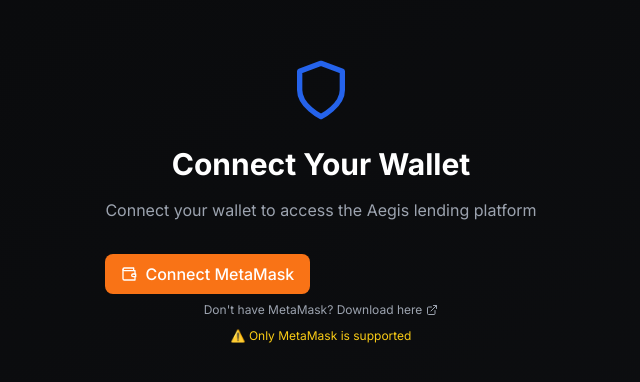
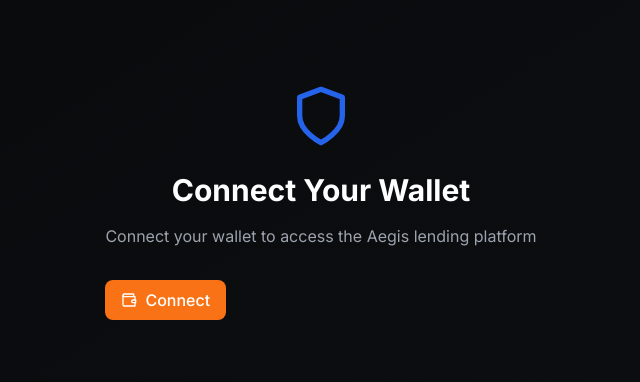
Before and after one commit to lucylow/aegis-ai-liquid-vault, a React (Vite) app: page /app in a window 1280 px wide. Shown: the part 198-580 px from the top of the page, without its empty margins (319-959 px from the left). Built offline with nearby package versions, Linux system fonts and the light colour scheme.

Commit message:
Refactor wallet connection button
Consolidate wallet connection and disconnection into a single button.

```diff
--- a/src/components/WalletConnect.tsx
+++ b/src/components/WalletConnect.tsx
@@ -65,16 +65,19 @@ const WalletConnect = () => {
     return networkColors[chainId] || '#666';
   };
 
-  if (!isConnected) {
   return (
     <div className="relative">
       <button
-          onClick={handleConnect}
+        onClick={isConnected ? handleDisconnect : handleConnect}
         disabled={isConnecting}
-          className="px-4 py-2 bg-orange-500 hover:bg-orange-600 text-white rounded-lg font-medium transition-colors disabled:opacity-50 disabled:cursor-not-allowed flex items-center gap-2"
+        className={`px-4 py-2 rounded-lg font-medium transition-colors disabled:opacity-50 disabled:cursor-not-allowed flex items-center gap-2 ${
+          isConnected
+            ? 'bg-red-500/20 hover:bg-red-500/30 text-red-400 border border-red-500/30'
+            : 'bg-orange-500 hover:bg-orange-600 text-white'
+        }`}
       >
         <Wallet size={16} />
-          {isConnecting ? 'Connecting...' : 'Connect MetaMask'}
+        {isConnecting ? 'Connecting...' : isConnected ? 'Disconnect' : 'Connect'}
       </button>
 
       {/* Connection Error Toast */}
@@ -112,92 +115,6 @@ const WalletConnect = () => {
           </div>
         </div>
       )}
-
-        {/* MetaMask Download Link */}
-        <div className="text-center mt-2">
-          <a
-            href="https://metamask.io/download/"
-            target="_blank"
-            rel="noopener noreferrer"
-            className="text-xs text-gray-400 hover:text-gray-300 transition-colors flex items-center justify-center gap-1"
-          >
-            Don't have MetaMask? Download here
-            <ExternalLink size={12} />
-          </a>
-        </div>
-
-        <div className="text-center mt-1">
-          <span className="text-xs text-yellow-400">⚠️ Only MetaMask is supported</span>
-        </div>
-      </div>
-    );
-  }
-
-  return (
-    <div className="relative">
-      <div className="flex items-center gap-3">
-        {/* Notification Bell */}
-        <button className="p-2 rounded-lg hover:bg-white/10 transition-colors relative">
-          <div className="w-5 h-5 bg-red-500 rounded-full flex items-center justify-center">
-            <span className="text-xs text-white font-medium">3</span>
-          </div>
-        </button>
-
-        {/* Wallet Status */}
-        <div className="flex items-center gap-2 px-3 py-2 bg-green-500/20 border border-green-500/30 rounded-lg">
-          <div className="w-2 h-2 bg-green-400 rounded-full"></div>
-          <span className="text-sm font-medium text-green-400">Connected</span>
-        </div>
-
-        {/* Wallet Info */}
-        <div className="text-right">
-          <div className="text-sm font-medium text-white">
-            {address?.substring(0, 6)}...{address?.substring(38)}
-          </div>
-          <div className="text-xs text-gray-400">{balance} ETH</div>
-        </div>
-
-        {/* Network Info */}
-        <div className="text-right">
-          <div className="text-sm text-white">{network}</div>
-          <button
-            onClick={() => setShowNetworkSelector(!showNetworkSelector)}
-            className="text-xs text-blue-400 hover:text-blue-300 transition-colors"
-          >
-            Switch Network
-          </button>
-        </div>
-
-        {/* Disconnect Button */}
-        <button
-          onClick={handleDisconnect}
-          className="px-3 py-2 bg-red-500/20 hover:bg-red-500/30 text-red-400 rounded-lg transition-colors text-sm font-medium"
-        >
-          Disconnect
-        </button>
-      </div>
-
-      {/* Network Selector Dropdown */}
-      {showNetworkSelector && (
-        <div className="absolute top-full right-0 mt-2 w-64 bg-gray-800 border border-white/10 rounded-lg p-3 z-50">
-          <div className="text-sm font-medium text-white mb-3">Select Network</div>
-          <div className="space-y-2">
-            {[1, 137, 56, 42161, 10, 8453, 59144].map((chainId) => (
-              <button
-                key={chainId}
-                onClick={() => handleNetworkSwitch(chainId)}
-                className="w-full flex items-center gap-3 p-2 rounded-lg hover:bg-white/10 transition-colors text-left"
-              >
-                <div
-                  className="w-3 h-3 rounded-full"
-                  style={{ backgroundColor: getNetworkColor(chainId) }}
-                ></div>
-                <span className="text-sm text-white">{getNetworkName(chainId)}</span>
-              </button>
-            ))}
-          </div>
-        </div>
-      )}
     </div>
   );
 };
```
Lines whose indentation alone changed are shown as unchanged.
